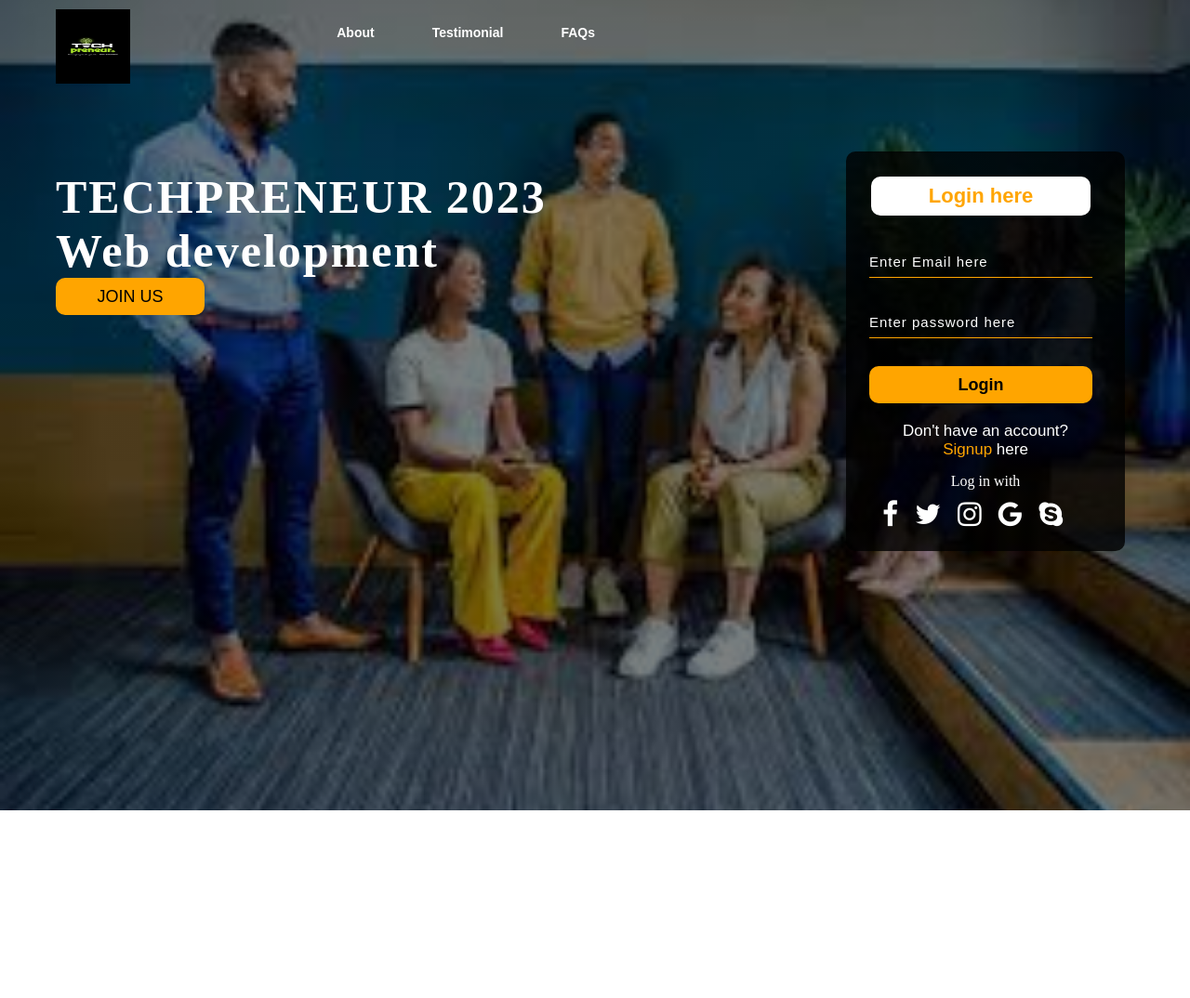
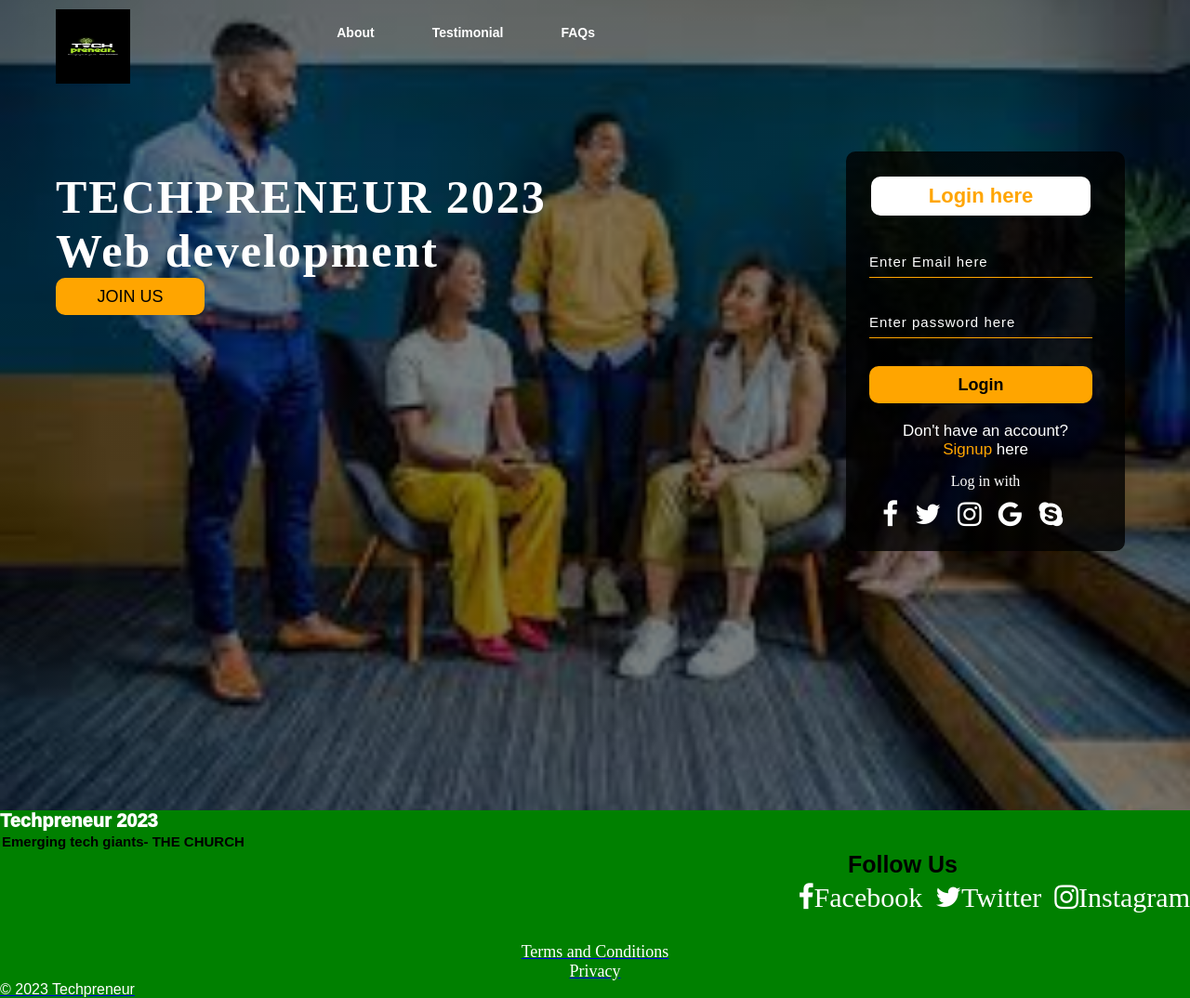
Before and after one commit to Flashlearner1/FLEX-BOX, a plain HTML site: page index.html in a window 1280 px wide. Shown: the whole page at 93% size. Before the commit the page ends 872 px from the top, so only its background shows below. Drawn offline with Linux system fonts and the light colour scheme.

Commit message:
flexbox 2

```diff
--- a/index.html
+++ b/index.html
@@ -60,4 +60,32 @@
 
 
 </body>
+
+<footer>
+    <div class="footer-body">
+           <div class="statement"><p>Techpreneur 2023</p></div>
+           <p class="far">Emerging tech giants- THE CHURCH</p>
+
+        <div class="icons">
+            <p>Follow Us</p>
+            <span class="socials">
+                <a href="#"><i class="fa fa-facebook" aria-hidden="true">Facebook</i></a>
+                <a href="#"><i class="fa fa-twitter" aria-hidden="true">Twitter</i></a>
+                <a href="#"><i class="fa fa-instagram" aria-hidden="true">Instagram</i>
+            </span>
+        </div>
+
+        <div class="TP">
+            <p>Terms and Conditions</p>
+            <p>Privacy</p>
+        </div>
+        <div class="inc">
+            <p>© 2023 Techpreneur</p>
+        </div>
+    </div>
+
+
+
+
+</footer>
 </html>
--- a/styles.css
+++ b/styles.css
@@ -52,11 +52,6 @@ ul li a{
 }
 ul li a:hover{
     color: orange;
-}
-.search{
-    width: 330px;
-    float: left;
-    margin-left: 270px;
 }
 
 .content{
@@ -187,3 +182,67 @@ a .btn{
 .icons a:hover{
     color: orange;
 }
+
+
+.statement {
+    font-weight: bold;
+    font-size: 20px;
+    font-family: sans-serif;
+    padding: auto;
+    color: white;
+}
+
+.statement p{
+    font-family: sans-serif;
+    font-weight: 1000;
+    padding: auto;
+}
+
+.far{
+    color: black;
+    padding: 2px;
+    font-family: sans-serif;
+    font-weight: 600;
+    font-size: 15px;
+}
+.icons p{
+    font-family: sans-serif;
+    font-weight: 700;
+    font-size: 25px;
+    display: flex;
+    align-items: right;
+    justify-content: right;
+    padding-right: 250px;
+}
+
+.icons span{
+    display: flex;
+    align-items: right;
+    justify-content: right;
+    color: black;
+    transition: 0.3s ease;
+    padding: auto;
+}
+
+.footer-body{
+    background-color: green;
+    background-size: auto;
+}
+
+.icons span:hover{
+    color: black;
+
+}
+
+.TP p{
+    font-size: 18px;
+    display: flex;
+    align-items: center;
+    justify-content: center;
+    color: white;
+}
+.inc p{
+    font-family: sans-serif;
+    color: white;
+
+}
```
